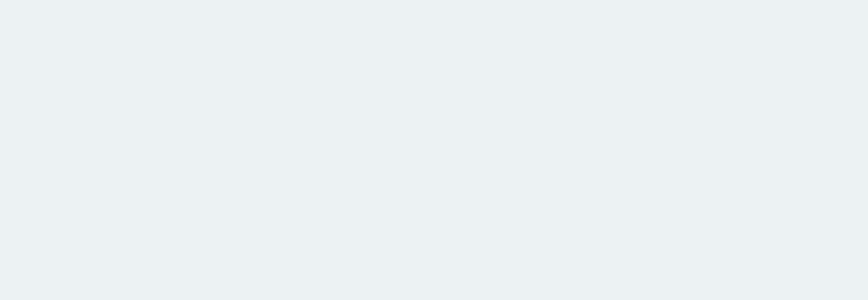
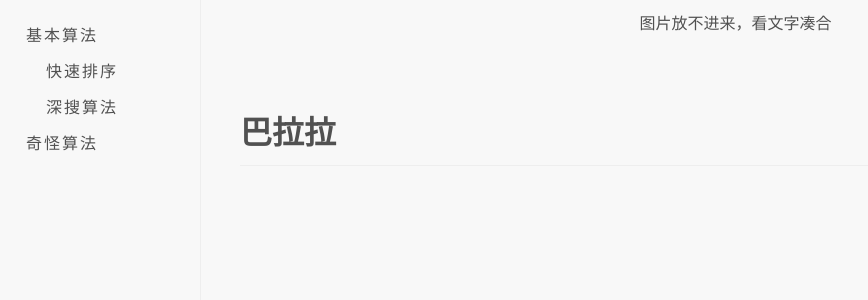
Before and after one commit to ForLear/Biwolly_Preview, a Vue app: page /algorithm in a window 1280 px wide. Shown: the top 300 px of the page, without its empty margins (0-868 px from the left). Built offline with nearby package versions, Linux system fonts and the light colour scheme.

Commit message:
算法文章展示页

```diff
--- a/src/components/navbar/left.vue
+++ b/src/components/navbar/left.vue
@@ -11,7 +11,7 @@
       <router-link to="/Utils">
         <dl :class="$style.item">组件库</dl>
       </router-link>
-      <dl :class="$style.item">吧啦吧啦</dl>
+      <dl :class="$style.item">算法</dl>
       <a :href="down">
         <dl :class="$style.item">
             <i :class="$style.icon_phone"></i>
--- /dev/null
+++ b/src/pages/algorithm/algorithm.vue
@@ -0,0 +1,99 @@
+<template>
+    <section id="algorithm">
+        <div class="left-algorithm">
+            <ul>
+                <li class="title-li" v-for="(item,index) in algorithmTap" :key="index">
+                    <span class="title-algorithm">{{item.title}}</span>
+                    <ul v-if="item.secondary">
+                        <li class="secondary-li" v-for="items in item.secondary" :key="items">
+                            <span class="title-algorithm">{{items}}</span>
+                        </li>
+                    </ul>
+                </li>
+            </ul>
+        </div>
+        <div class="right-algorithm">
+
+            <div class="header-right">
+                图片放不进来，看文字凑合
+            </div>
+
+            <div class="body-right">
+                <div class="content-body">
+                    <h1>巴拉拉</h1>
+                </div>
+            </div>
+        </div>
+    </section>
+</template>
+
+<script>
+export default {
+  data(){
+    return {
+        algorithmTap :[{title:'基本算法',secondary:['快速排序','深搜算法']},{title:'奇怪算法',secondary:[]}]
+    }
+  },
+  computed:{},
+  methods:{}
+}
+</script>
+
+<style lang='scss' scoped>
+@import '@/common/css/element.scss';
+
+    $color-basic:#515151;
+    $fontsize-basic:16px;
+
+    #algorithm {
+        font-size: $fontsize-basic;
+        color: $color-basic;
+        height: 100%;
+        background: #f8f8f8;
+
+        ul {
+            list-style: none;
+            padding-left: 20px;
+        }
+
+        .left-algorithm {
+            float: left;
+            width:  200px;
+            height: 100%;
+            border-right: 1px solid #eee;
+
+            .title-li {
+                letter-spacing: 2px;
+                cursor: pointer;
+
+                span {
+                    display: inline-block;
+                    padding: 6px;
+                }
+            }
+        }
+
+        .right-algorithm {
+
+            .header-right {
+                height: 60px;
+                padding: 10px;
+                text-align: center;
+            }
+
+            .content-body {
+                max-width: 800px;
+                margin: 0 auto;
+
+                h1 {
+                    font-size: 2em;
+                    border-bottom: 1px solid #eee;
+                    padding-bottom: 12px;
+                }
+            }
+        }
+    }
+
+
+
+</style>
--- a/src/pages/login/login.vue
+++ b/src/pages/login/login.vue
@@ -1,12 +1,12 @@
 <template>
-    <div>
+    <section>
         <transition name="fade">
             <el-form class="login-form form-common" :model="loginInfo" status-icon :rules="inputRules" ref="loginInfo" label-width="50px" v-if="formChange">
                 <div class="form-title">登陆</div>
-                <el-form-item class="form-item"  prop="username">
+                <el-form-item class="form-item" prop="username">
                     <el-input v-model="loginInfo.username" auto-complete="off" :placeholder="formPlaceholder.loginUser"></el-input>
                 </el-form-item>
-                <el-form-item class="form-item"  prop="password">
+                <el-form-item class="form-item" prop="password">
                     <el-input type="password" v-model="loginInfo.password" auto-complete="off" :placeholder="formPlaceholder.loginPass"></el-input>
                 </el-form-item>
                 <el-form-item class="form-item">
@@ -21,13 +21,13 @@
         <transition name="fade">
             <el-form class="register-form form-common" :model="registerInfo" status-icon :rules="inputRules" ref="loginInfo" label-width="50px" v-if="!formChange">
                 <div class="form-title">注册</div>
-                <el-form-item class="form-item"  prop="username">
+                <el-form-item class="form-item" prop="username">
                     <el-input v-model="registerInfo.username" auto-complete="off" :placeholder="formPlaceholder.registerUser"></el-input>
                 </el-form-item>
-                <el-form-item class="form-item"  prop="phone">
+                <el-form-item class="form-item" prop="phone">
                     <el-input v-model="registerInfo.phone" auto-complete="off" :placeholder="formPlaceholder.registerPhone"></el-input>
                 </el-form-item>
-                <el-form-item class="form-item"  prop="password">
+                <el-form-item class="form-item" prop="password">
                     <el-input type="password" v-model="registerInfo.password" auto-complete="off" :placeholder="formPlaceholder.registerPass"></el-input>
                 </el-form-item>
                 <el-form-item class="form-item">
@@ -38,7 +38,7 @@
                 </div>
             </el-form>
         </transition>
-    </div>
+    </section>
 </template>
 
 <script>
--- a/src/router/Biwolly_routes/To_router.js
+++ b/src/router/Biwolly_routes/To_router.js
@@ -1,11 +1,17 @@
 const DocNav = () => import('@/pages/docNav')
 const login = () => import('@/pages/login/login')
+const algorithm = () => import('@/pages/algorithm/algorithm')
 
 const routes = [
   {
     path: '/login',
     name: 'login',
     component: login,
+  },
+  {
+    path: '/algorithm',
+    name: 'algorithm',
+    component: algorithm
   },
   {
     path: '/',
```
Also changed, not shown: src/common/image/gugu.png (added).
